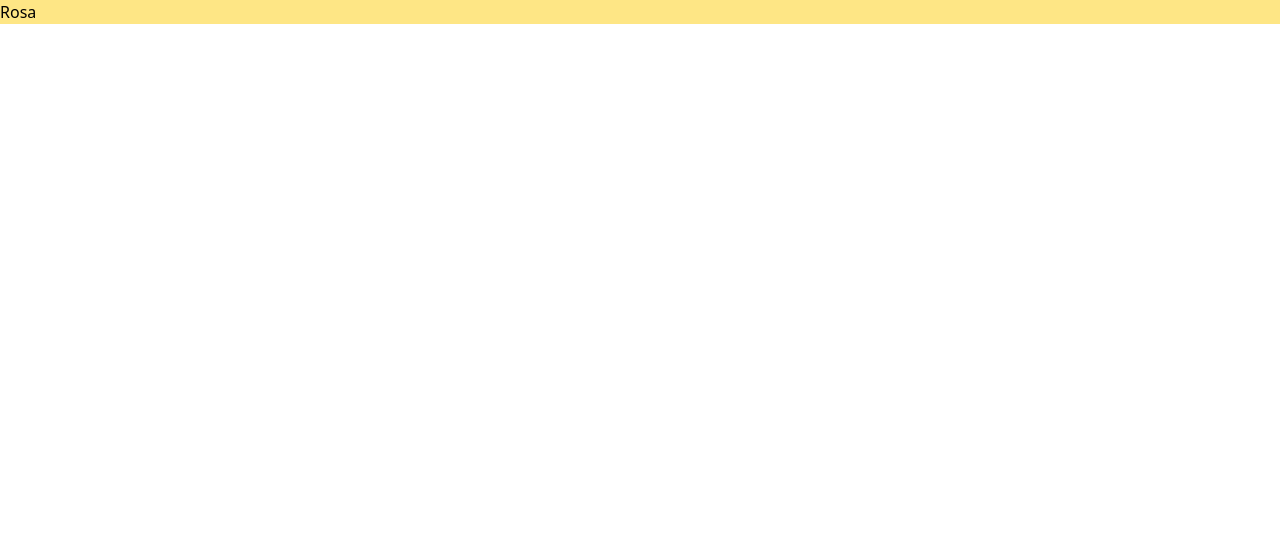
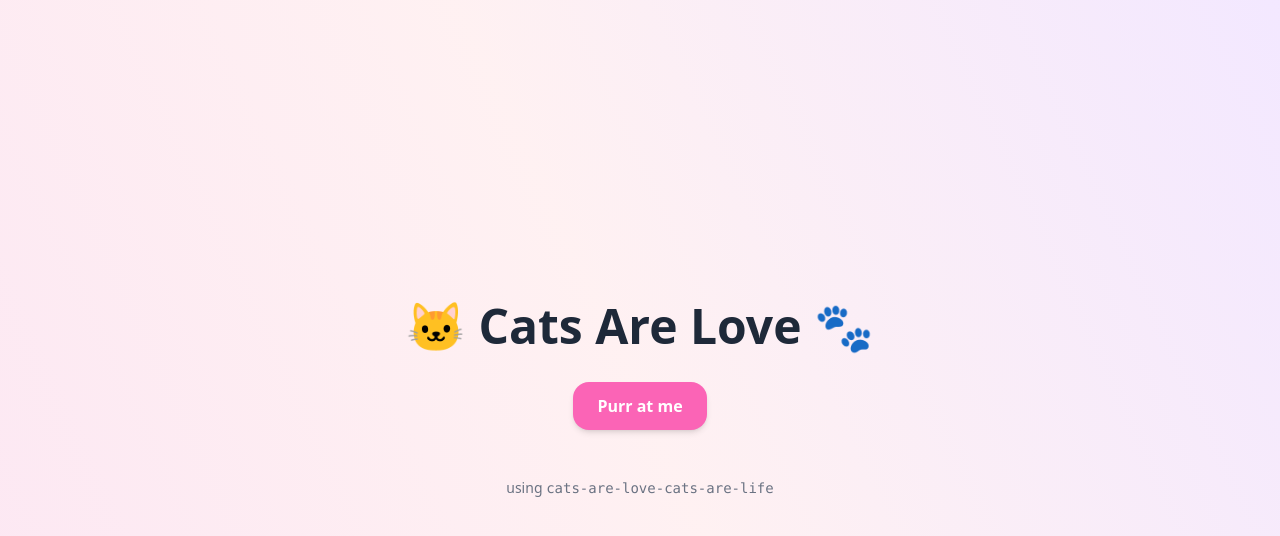
Before and after one commit to rostun/rostun.github.io, a React (Vite) app: page / in a window 1280 px wide. Shown: the top 536 px of the page. Built offline with nearby package versions, Linux system fonts and the light colour scheme.

Commit message:
add purr log

```diff
--- a/package.json
+++ b/package.json
@@ -10,6 +10,7 @@
 		"preview": "vite preview"
 	},
 	"dependencies": {
+		"cats-are-love-cats-are-life": "^1.0.0",
 		"react": "^19.1.1",
 		"react-dom": "^19.1.1"
 	},
--- a/src/App.tsx
+++ b/src/App.tsx
@@ -1,9 +1,23 @@
-function App() {
+import { purrLog } from 'cats-are-love-cats-are-life';
+
+export default function App() {
+	const handlePurr = () => {
+		purrLog('happy', { mood: 'happy' });
+	};
+
 	return (
-		<>
-			<h1 className="bg-amber-200">Rosa</h1>
-		</>
+		<main className="min-h-screen flex flex-col items-center justify-center bg-linear-65 from-pink-100 via-rose-50 to-purple-100 text-gray-800">
+			<h1 className="text-5xl font-bold mb-8">🐱 Cats Are Love 🐾</h1>
+			<button
+				onClick={handlePurr}
+				className="px-6 py-3 bg-pink-400 hover:bg-pink-500 text-white font-semibold rounded-2xl shadow-md transition-all duration-200"
+			>
+				Purr at me
+			</button>
+
+			<footer className="mt-12 text-sm text-gray-500">
+				using <code>cats-are-love-cats-are-life</code>
+			</footer>
+		</main>
 	);
 }
-
-export default App;
```
Also changed, not shown: 1 other file (tests, documents, lock files or other folders).
